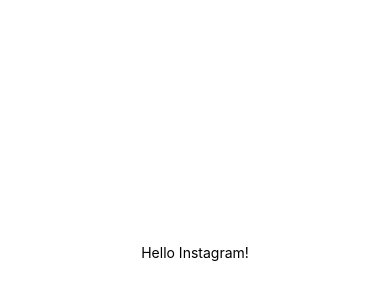
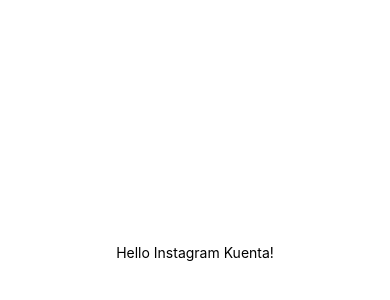
Before and after one commit to mario-galindo/instagram, a React Native app: screen / in a window 390 px wide. Shown: the part 170-470 px from the top of the page. Built offline with nearby package versions, Linux system fonts and the light colour scheme.

Commit message:
change label app

```diff
--- a/App.js
+++ b/App.js
@@ -5,7 +5,7 @@
 export default function App() {
   return (
     <View style={styles.container}>
-      <Text>Hello Instagram!</Text>
+      <Text>Hello Instagram Kuenta!</Text>
       <StatusBar style="auto" />
     </View>
   );
```
